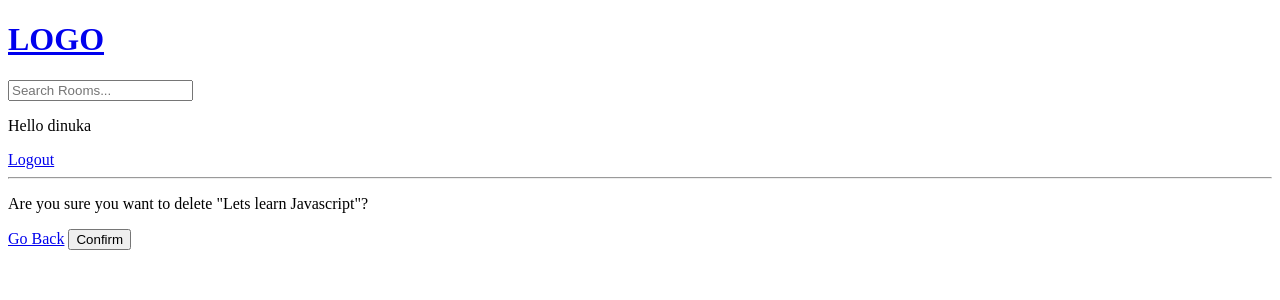
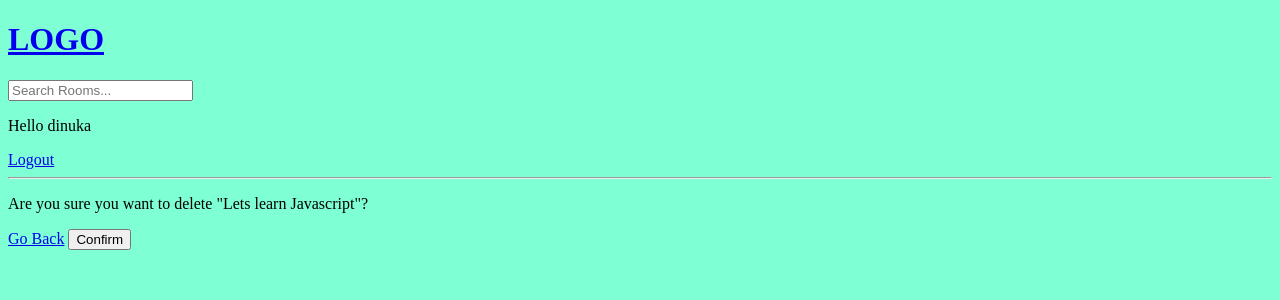
Before and after one commit to dinuka-amarasinghe/studybud, a Django app: page /delete-room/1/ in a window 1280 px wide. Shown: the top 300 px of the page. Run offline with Django 5.2, Linux system fonts and the light colour scheme; a user stored in the database is signed in; data comes from the database, SQL or seed files in the repository.

Commit message:
Setting up global styling & directory for static files

```diff
--- /dev/null
+++ b/static/styles/main.css
@@ -0,0 +1,3 @@
+body {
+    background-color: aquamarine;
+}
--- a/studybud/settings.py
+++ b/studybud/settings.py
@@ -114,6 +114,12 @@ USE_TZ = True
 
 STATIC_URL = 'static/'
 
+STATICFILES_DIRS = [
+    BASE_DIR / 'static'
+]
+
+# STATIC_ROOT =
+
 # Default primary key field type
 # https://docs.djangoproject.com/en/5.0/ref/settings/#default-auto-field
 
--- a/templates/main.html
+++ b/templates/main.html
@@ -1,9 +1,11 @@
 <!DOCTYPE html>
+{% load static %}
 <html lang="en">
 <head>
     <meta charset="UTF-8">
     <meta name="viewport" content="width=device-width, initial-scale=1.0">
     <meta http-equiv="X-UA-Compatible" content="ie=edge">
+    <link rel="stylesheet" type="text/css" media="screen" href="{% static 'styles/main.css' %}">
     <title>StudyBud</title>
 </head>
 <body>
@@ -15,6 +17,7 @@
         {% endfor %}
     </ul>
 {% endif %}
+
 {% block content %}
 
 {% endblock %}
```
